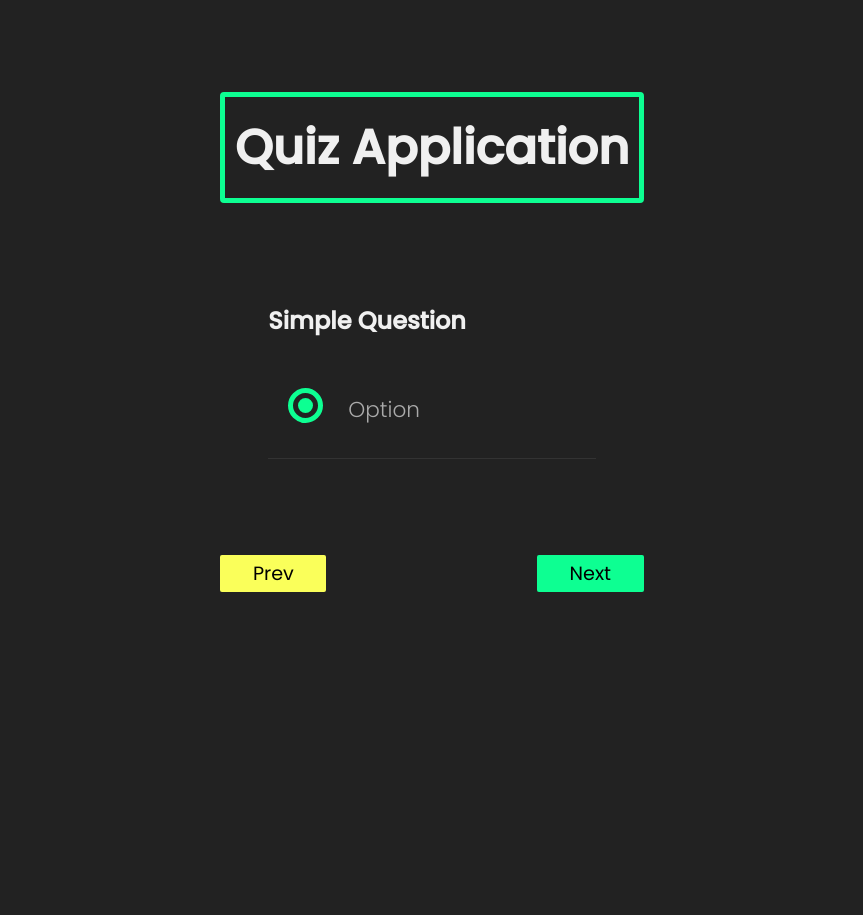
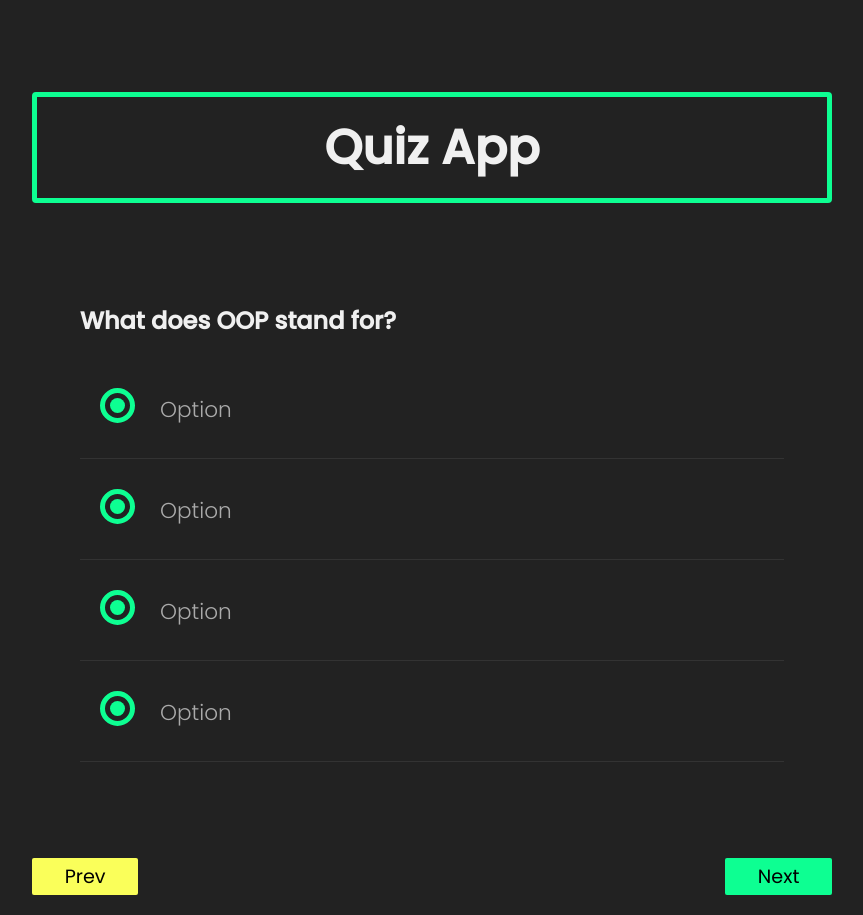
Before and after one commit to VimukthiMK/MERN-Quiz-Application, a React (Create React App) app in the folder frontend-app/: page /quiz in a window 1280 px wide. Shown: the whole page, without its empty margins (208-1071 px from the left). Before the commit the page ends 840 px from the top, so only its background shows below. Built offline with nearby package versions, Linux system fonts and the light colour scheme.

Commit message:
connected data.js to question.js

```diff
--- a/frontend-app/src/components/questions.js
+++ b/frontend-app/src/components/questions.js
@@ -1,4 +1,5 @@
-import React, { useState } from 'react'
+import React, { useEffect, useState } from 'react'
+import data from '../database/data';
 
 const Questions = () => {
 
@@ -8,24 +9,34 @@ const Questions = () => {
         setChecked(true)
     }
 
+    const questions = data[0]
+
+    useEffect(()=>{
+        console.log(questions)
+    })
+
 
   return (
     <div className='questions'>
-        <h2 className='text-light'>Simple Question</h2>
+        <h2 className='text-light'>{questions.question}</h2>
 
-        <ul>
-            <li>
+        <ul key={Questions.id}>
+           {
+            questions.options.map((q,i)=>(
+                <li key={i}>
                 <input
                             type="radio"
-                            value={true}
+                            value={false}
                             name="options"
-                            id={`q1-option`}
+                            id={`q${i}-options`}
                             onChange={onSelect}
                 />
 
-                        <label className='text-primary' htmlFor="q1-option">Option</label>
+                        <label className='text-primary' htmlFor={`q${i}-options`}>Option</label>
                         <div className='check checked'></div>
             </li>
+            ))
+           }
 
 
 
--- a/frontend-app/src/components/quiz.js
+++ b/frontend-app/src/components/quiz.js
@@ -17,7 +17,7 @@ const Quiz = () => {
     return (
 
         <div className='container'>
-        <h1 className='title text-light'>Quiz Application</h1>
+        <h1 className='title text-light'>Quiz App</h1>
 
          {/* Display questions Here */}
          <Questions/>
```
